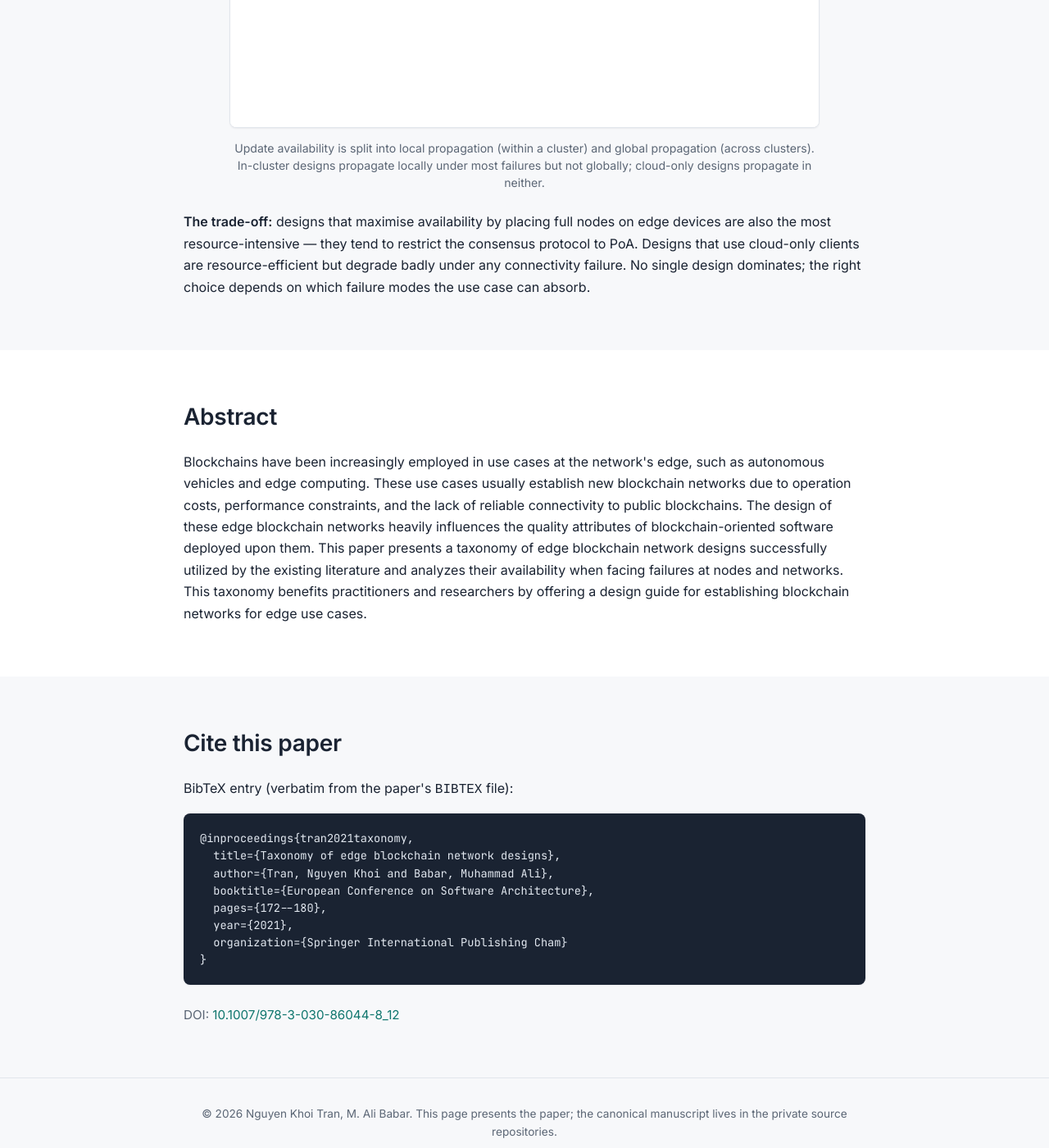
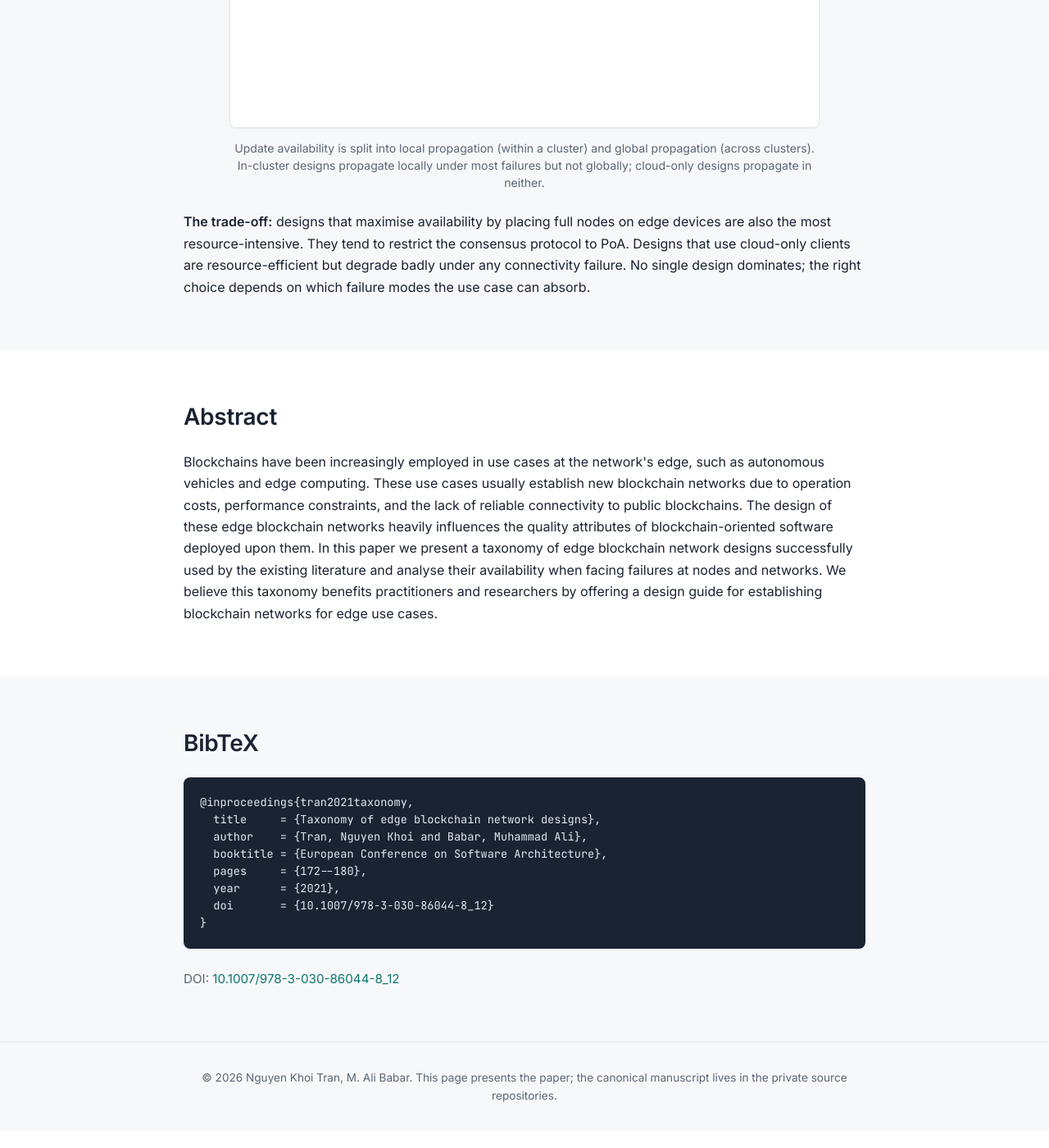
Before and after one commit to nguyentran0212/webpage-ecsa2021-taxonomy-edge-bc-design, a Jekyll site: the page built from index.md, in a window 1280 px wide and 1400 px high, scrolled down 5479 px. Shown: the whole window at 82% size. Built offline with Jekyll 4.4.1, drawn with Linux system fonts in a browser that asks for light colours; after the commit the page ends 6858 px from its top, so only the background shows below that; some of the changed text lies outside the part shown.

```diff
--- a/index.md
+++ b/index.md
@@ -17,7 +17,7 @@ description: "A taxonomy of 12 edge blockchain network designs classified into s
     </p>
 
     <h1 class="paper-title">Taxonomy of edge blockchain network designs</h1>
-    <p class="paper-subtitle">A classification of network designs for blockchains operating at the network's edge</p>
+    <p class="paper-subtitle">A classification of network designs for blockchains operating at the network's edge.</p>
 
     <p class="authors">
       <span><strong>Nguyen Khoi Tran</strong><sup>1</sup></span>
@@ -80,29 +79,27 @@ description: "A taxonomy of 12 edge blockchain network designs classified into s
 
 <section class="section section--alt">
   <div class="container">
-    <h2>Research method</h2>
+    <h2>How we built the taxonomy</h2>
     <p>
-      The taxonomy was built in three steps. First, we identified edge-blockchain prototypes from
-      the dataset of an existing systematic literature review on blockchain-IoT integration,
-      combined with top Google Scholar results on <em>blockchain</em> and <em>edge computing</em>.
-      Second, we extracted design decisions from each selected paper using an established blockchain
-      network design space (covering 19 dimensions / 51 choices), splitting the decisions into
-      <strong>protocol decisions</strong> (choice and configuration of the consensus protocol) and
-      <strong>topological decisions</strong> (shape, full nodes, mining nodes, lightweight nodes,
-      network interfaces, remote nodes). Third, we clustered recurring co-occurring decisions into
-      the 12 designs that form the taxonomy.
+      We built the taxonomy in three steps. First, we identified edge-blockchain prototypes from the dataset of
+      an existing systematic literature review on blockchain-IoT integration, combined with top Google Scholar
+      results on <em>blockchain</em> and <em>edge computing</em>. Second, we extracted design decisions from
+      each selected paper using an established blockchain network design space (covering 19 dimensions and 51
+      choices), splitting the decisions into <strong>protocol decisions</strong> (choice and configuration of
+      the consensus protocol) and <strong>topological decisions</strong> (shape, full nodes, mining nodes,
+      lightweight nodes, network interfaces, remote nodes). Third, we clustered recurring co-occurring decisions
+      into the 12 designs that form the taxonomy.
     </p>
     <p>
-      To make the deployment descriptions comparable across very different prototypes, we
-      introduced a <em>reference edge infrastructure</em>: clusters of edge devices led by a small
-      number of fog nodes, with fog nodes connecting clusters to each other and to the cloud. No
-      edge device communicates directly with anything outside its cluster.
+      To make the deployment descriptions comparable across very different prototypes, we introduced a
+      <em>reference edge infrastructure</em>: clusters of edge devices led by a small number of fog nodes,
+      with fog nodes connecting clusters to each other and to the cloud. No edge device communicates
+      directly with anything outside its cluster.
     </p>
     <figure class="figure">
       <img src="{{ '/assets/figures/reference_infrastructure.png' | relative_url }}" alt="The reference edge infrastructure used to normalise deployment descriptions across the evaluated prototypes">
       <figcaption>
-        The reference edge infrastructure: clusters of edge devices led by fog nodes, with fog nodes
-        connecting clusters to each other and to the cloud.
+        The reference edge infrastructure: clusters of edge devices led by fog nodes, with fog nodes connecting clusters to each other and to the cloud.
       </figcaption>
     </figure>
   </div>
@@ -137,8 +134,7 @@ description: "A taxonomy of 12 edge blockchain network designs classified into s
     <figure class="figure">
       <img src="{{ '/assets/figures/design_taxonomy.png' | relative_url }}" alt="The full taxonomy of edge blockchain network designs, classified by channel structure, node placement, and consensus protocol">
       <figcaption>
-        The taxonomy: 12 edge blockchain network designs classified by structure, node placement,
-        and consensus protocol (PoW or PoA).
+        The taxonomy: 12 edge blockchain network designs classified by structure, node placement, and consensus protocol (PoW or PoA).
       </figcaption>
     </figure>
   </div>
@@ -148,12 +144,11 @@ description: "A taxonomy of 12 edge blockchain network designs classified into s
   <div class="container">
     <h2>Availability findings</h2>
     <p>
-      We evaluated each design's availability from the perspective of an edge device (robot,
-      autonomous vehicle) along three dimensions: <em>read</em> (can it read blockchain state?),
-      <em>write</em> (can it commit new transactions?), and <em>update</em> (will those updates
-      reach other devices, locally or globally?). The designs were tested against five failure
-      scenarios — losing <em>n/3</em> of edge devices in a local cluster, a local fog node, a
-      cloud node, the local edge network, or the cross-cluster network.
+      We evaluated each design's availability from the perspective of an edge device (a robot, an autonomous
+      vehicle) along three dimensions: <em>read</em> (can it read blockchain state?), <em>write</em> (can it commit
+      new transactions?), and <em>update</em> (will those updates reach other devices, locally or globally?).
+      We tested the designs against five failure scenarios: losing <em>n/3</em> of edge devices in a local
+      cluster, a local fog node, a cloud node, the local edge network, or the cross-cluster network.
     </p>
 
     <div class="finding">
@@ -202,32 +193,29 @@ description: "A taxonomy of 12 edge blockchain network designs classified into s
   <div class="container">
     <h2>Abstract</h2>
     <p>
-      Blockchains have been increasingly employed in use cases at the network's edge, such as
-      autonomous vehicles and edge computing. These use cases usually establish new blockchain
-      networks due to operation costs, performance constraints, and the lack of reliable connectivity
-      to public blockchains. The design of these edge blockchain networks heavily influences the
-      quality attributes of blockchain-oriented software deployed upon them. This paper presents a
-      taxonomy of edge blockchain network designs successfully utilized by the existing literature
-      and analyzes their availability when facing failures at nodes and networks. This taxonomy
-      benefits practitioners and researchers by offering a design guide for establishing blockchain
-      networks for edge use cases.
+      Blockchains have been increasingly employed in use cases at the network's edge, such as autonomous vehicles
+      and edge computing. These use cases usually establish new blockchain networks due to operation costs,
+      performance constraints, and the lack of reliable connectivity to public blockchains. The design of these
+      edge blockchain networks heavily influences the quality attributes of blockchain-oriented software deployed
+      upon them. In this paper we present a taxonomy of edge blockchain network designs successfully used by the
+      existing literature and analyse their availability when facing failures at nodes and networks. We believe
+      this taxonomy benefits practitioners and researchers by offering a design guide for establishing
+      blockchain networks for edge use cases.
     </p>
   </div>
 </section>
 
 <section class="section section--alt">
   <div class="container">
-    <h2>Cite this paper</h2>
-    <p>BibTeX entry (verbatim from the paper's <code>BIBTEX</code> file):</p>
+    <h2>BibTeX</h2>
     <pre class="bibtex"><code>@inproceedings{tran2021taxonomy,
-  title={Taxonomy of edge blockchain network designs},
-  author={Tran, Nguyen Khoi and Babar, Muhammad Ali},
-  booktitle={European Conference on Software Architecture},
-  pages={172--180},
-  year={2021},
-  organization={Springer International Publishing Cham}
+  title     = {Taxonomy of edge blockchain network designs},
+  author    = {Tran, Nguyen Khoi and Babar, Muhammad Ali},
+  booktitle = {European Conference on Software Architecture},
+  pages     = {172--180},
+  year      = {2021},
+  doi       = {10.1007/978-3-030-86044-8_12}
 }</code></pre>
-
     <p class="doi-line">
       DOI: <a href="https://doi.org/10.1007/978-3-030-86044-8_12" rel="noopener">10.1007/978-3-030-86044-8_12</a>
     </p>
```
Also changed, not shown: other parts of index.md (+27 -32 lines).
